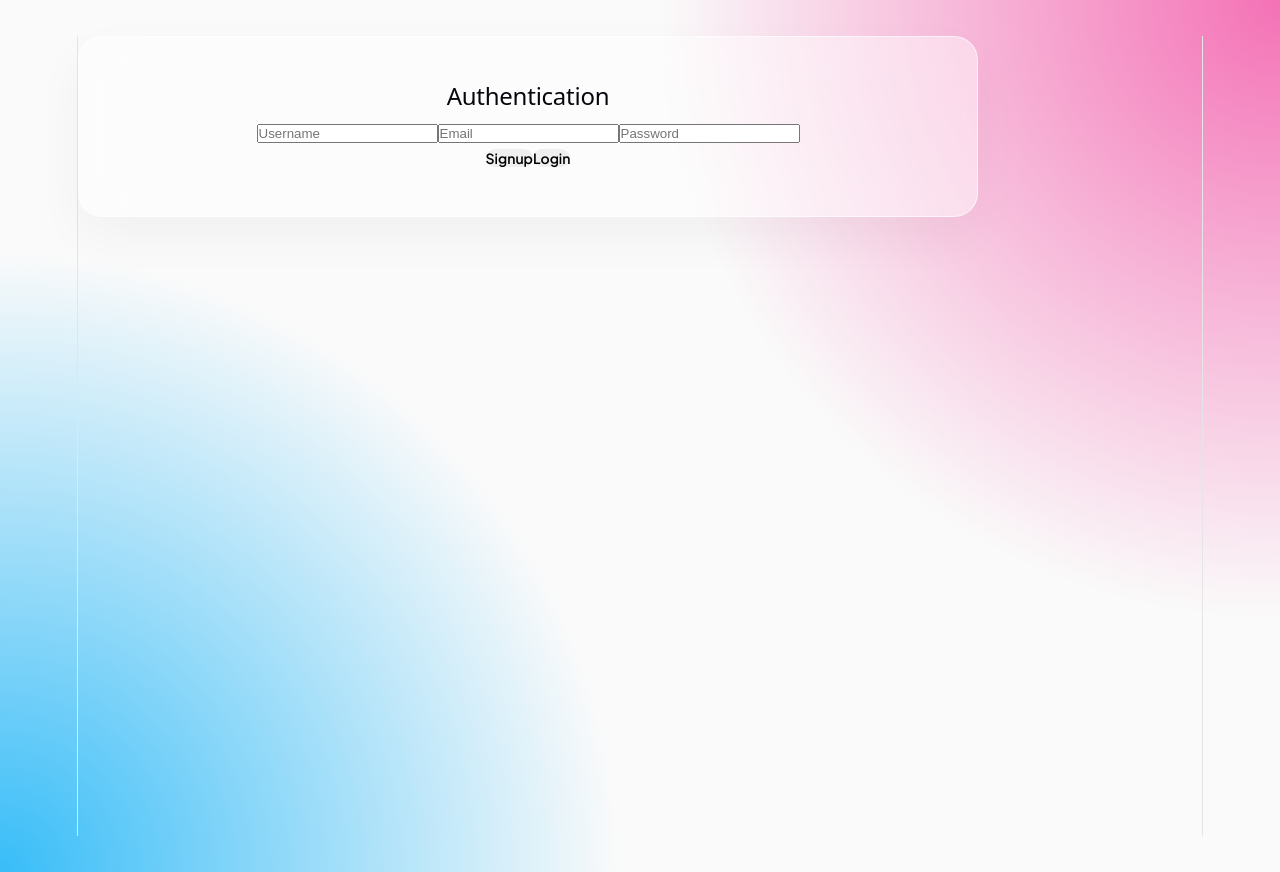
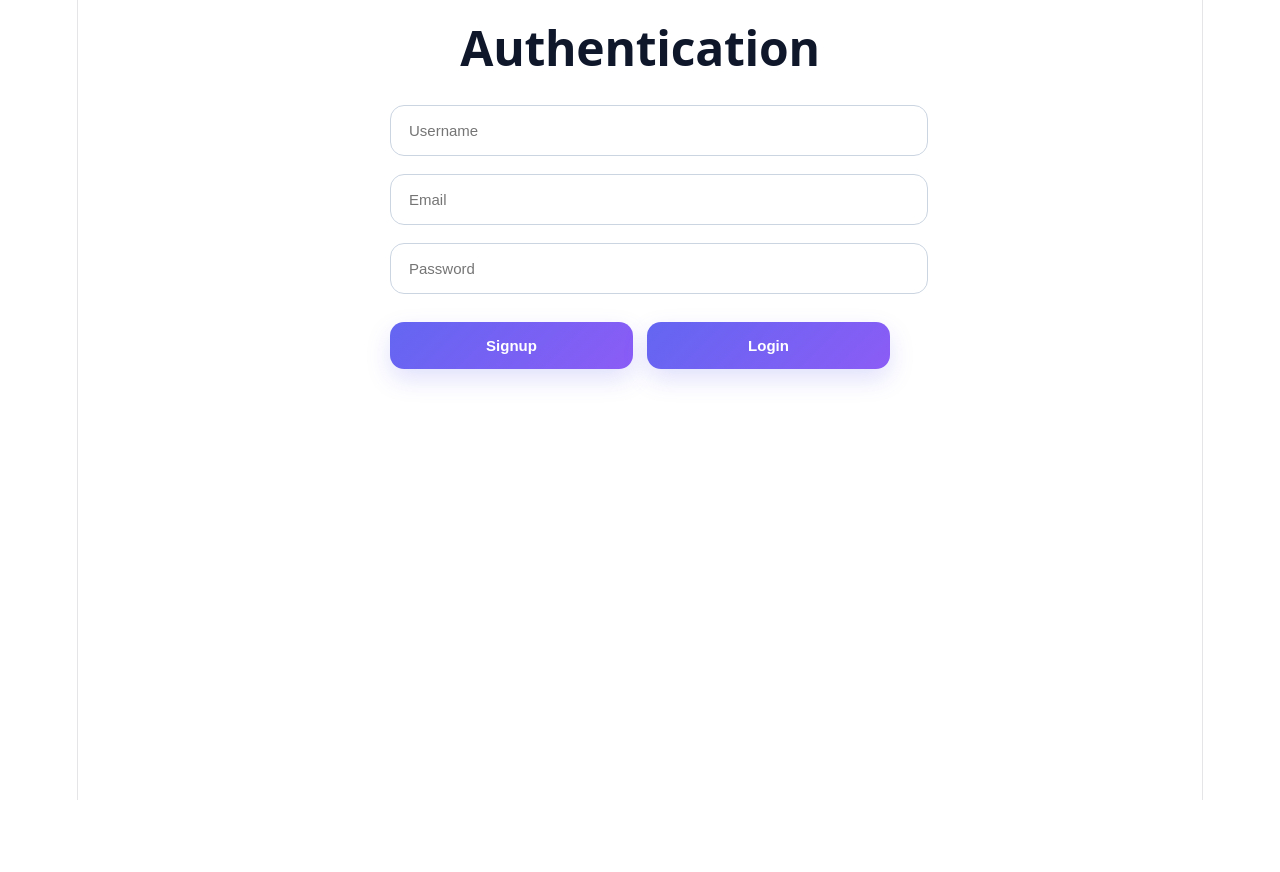
Before and after one commit to Manya216/AI-RESUME-ANALYSER-FRONTEND, a React (Vite) app: page / in a window 1280 px wide. After the commit the page ends 800 px from the top, so only its background shows below. Built offline with nearby package versions, Linux system fonts and the light colour scheme.

Commit message:
Update App.css

```diff
--- a/src/App.css
+++ b/src/App.css
@@ -1,297 +1,117 @@
-@import url('https://fonts.googleapis.com/css2?family=Plus+Jakarta+Sans:wght@300;400;500;600;700;800&display=swap');
+/* AUTH FIX */
 
-/* RESET & BASE */
-* {
-  margin: 0;
-  padding: 0;
-  box-sizing: border-box;
+.auth-section {
+
+  width: 100%;
+
+  max-width: 500px;
+
+  margin: auto;
+
+  display: flex;
+
+  flex-direction: column;
+
+  gap: 18px;
+
+  padding: 20px;
 }
 
-body {
-  font-family: 'Plus Jakarta Sans', sans-serif;
-  background: radial-gradient(circle at top right, #f472b6, transparent 40%),
-              radial-gradient(circle at bottom left, #38bdf8, transparent 40%),
-              #fafafa;
-  color: #1e293b;
-  min-height: 100vh;
-  display: flex;
-  justify-content: center;
-  align-items: center;
-  padding: 2rem;
-}
 
-/* APP WRAPPER (Make sure your HTML wraps everything in this or a container class) */
-.main-container {
-  width: 100%;
-  max-width: 900px;
-  background: rgba(255, 255, 255, 0.45);
-  backdrop-filter: blur(20px);
-  -webkit-backdrop-filter: blur(20px);
-  border: 1px solid rgba(255, 255, 255, 0.6);
-  border-radius: 24px;
-  padding: 2.5rem;
-  box-shadow: 0 20px 50px rgba(0, 0, 0, 0.04);
-}
+/* AUTH TITLE */
 
-/* TOP HEADER BAR */
-.top-bar {
-  display: flex;
-  justify-content: space-between;
-  align-items: center;
-  margin-bottom: 2rem;
-  border-bottom: 1px solid rgba(0, 0, 0, 0.05);
-  padding-bottom: 1.5rem;
-}
+.auth-section h2 {
 
-.title {
-  font-size: 36px;
+  text-align: center;
+
+  font-size: 48px;
+
   font-weight: 800;
-  letter-spacing: -1px;
-  background: linear-gradient(135deg, #0f172a 0%, #475569 100%);
-  -webkit-background-clip: text;
-  background-clip: text;
-  color: transparent;
-}
 
-.subtitle {
-  text-align: center;
-  color: #64748b;
-  font-size: 1rem;
-  margin-bottom: 1.5rem;
-}
+  margin-bottom: 10px;
 
-/* BUTTONS */
-button, .clear-history-btn {
-  cursor: pointer;
-  border: none;
-  font-family: inherit;
-  font-weight: 600;
-  font-size: 14px;
-  transition: all 0.2s cubic-bezier(0.4, 0, 0.2, 1);
-  border-radius: 12px;
-  display: inline-flex;
-  align-items: center;
-  justify-content: center;
-}
-
-.logout-btn {
-  padding: 8px 16px;
-  background: #fee2e2;
-  color: #ef4444;
-}
-
-.logout-btn:hover {
-  background: #fca5a5;
-  color: #991b1b;
-}
-
-/* FILE UPLOAD INTERFACE */
-.upload-container {
-  background: rgba(255, 255, 255, 0.8);
-  border: 2px dashed #cbd5e1;
-  border-radius: 16px;
-  padding: 2rem;
-  text-align: center;
-  transition: border-color 0.2s ease;
-  margin-bottom: 2rem;
-}
-
-.upload-container:hover {
-  border-color: #6366f1;
-}
-
-input[type="file"] {
-  font-family: inherit;
-  color: #64748b;
-  background: transparent;
-  padding: 10px;
-}
-
-.upload-btn {
-  margin-top: 1rem;
-  padding: 12px 24px;
-  background: #0f172a;
-  color: #ffffff;
-  width: auto;
-  min-width: 160px;
-  box-shadow: 0 4px 12px rgba(15, 23, 42, 0.15);
-}
-
-.upload-btn:hover {
-  background: #1e293b;
-  transform: translateY(-1px);
-  box-shadow: 0 6px 20px rgba(15, 23, 42, 0.2);
-}
-
-/* RESULTS GRID & STATS */
-.results-section {
-  background: rgba(255, 255, 255, 0.7);
-  border-radius: 20px;
-  padding: 2rem;
-  border: 1px solid rgba(255, 255, 255, 0.5);
-  box-shadow: 0 10px 30px rgba(0, 0, 0, 0.02);
-  margin-bottom: 2.5rem;
-}
-
-.score-display {
-  display: flex;
-  flex-direction: column;
-  align-items: center;
-  margin-bottom: 1.5rem;
-}
-
-.ats-label {
-  font-size: 14px;
-  text-transform: uppercase;
-  letter-spacing: 1.5px;
-  color: #64748b;
-  font-weight: 700;
-}
-
-.big-text {
-  font-size: 72px;
-  font-weight: 800;
-  background: linear-gradient(135deg, #10b981 0%, #059669 100%);
-  -webkit-background-clip: text;
-  background-clip: text;
-  color: transparent;
-  line-height: 1;
-  margin: 0.5rem 0;
-}
-
-.role-text {
-  font-size: 18px;
-  font-weight: 600;
-  color: #4f46e5;
-  background: #eef2ff;
-  padding: 6px 16px;
-  border-radius: 99px;
-  display: inline-block;
-  margin-bottom: 2rem;
-}
-
-/* REPAIRING THE DIRTY BULLET LIST (SKILLS) */
-.skills-heading {
-  font-size: 14px;
-  font-weight: 700;
-  text-transform: uppercase;
-  color: #475569;
-  letter-spacing: 0.5px;
-  margin-bottom: 1rem;
-  text-align: center;
-}
-
-/* Ensure your <ul> features this class to drop the bullets completely */
-.skills-container {
-  list-style: none; /* Kills the floating bullets */
-  display: flex;
-  flex-wrap: wrap;
-  justify-content: center;
-  gap: 8px;
-  max-width: 600px;
-  margin: 0 auto 2rem auto;
-}
-
-.skills-container li {
-  background: #ffffff;
-  color: #334155;
-  font-size: 13px;
-  font-weight: 500;
-  padding: 6px 14px;
-  border-radius: 8px;
-  border: 1px solid #e2e8f0;
-  box-shadow: 0 2px 4px rgba(0,0,0,0.02);
-  text-transform: capitalize;
-}
-
-/* SUGGESTIONS SECTION */
-.suggestions-panel {
-  text-align: center;
-  color: #64748b;
-  font-size: 14px;
-  font-style: italic;
-  padding: 1rem;
-  background: rgba(0, 0, 0, 0.02);
-  border-radius: 12px;
-}
-
-/* HISTORY SECTION */
-.history-section {
-  margin-top: 3rem;
-  border-top: 1px dashed #cbd5e1;
-  padding-top: 2rem;
-}
-
-.history-header {
-  display: flex;
-  justify-content: space-between;
-  align-items: center;
-  margin-bottom: 1.5rem;
-}
-
-.history-title {
-  font-size: 20px;
-  font-weight: 700;
-  color: #1e293b;
-}
-
-.clear-history-btn {
-  background: transparent;
-  color: #64748b;
-  font-size: 13px;
-  padding: 6px 12px;
-  border: 1px solid #cbd5e1;
-}
-
-.clear-history-btn:hover {
-  background: #f1f5f9;
-  color: #1e293b;
-}
-
-.history-card {
-  display: flex;
-  justify-content: space-between;
-  align-items: center;
-  background: #ffffff;
-  padding: 1rem 1.5rem;
-  border-radius: 14px;
-  border: 1px solid #e2e8f0;
-  margin-bottom: 0.75rem;
-}
-
-.history-meta {
-  display: flex;
-  flex-direction: column;
-  gap: 4px;
-}
-
-.history-file {
-  font-weight: 600;
-  font-size: 14px;
   color: #0f172a;
 }
 
-.history-role {
-  font-size: 12px;
-  color: #64748b;
+
+/* INPUTS */
+
+.auth-section input {
+
+  width: 100%;
+
+  padding: 16px 18px;
+
+  border-radius: 14px;
+
+  border: 1px solid #cbd5e1;
+
+  background: rgba(255,255,255,0.8);
+
+  font-size: 15px;
+
+  outline: none;
+
+  transition: 0.25s ease;
 }
 
-.history-score-badge {
-  font-weight: 700;
-  color: #059669;
-  background: #ecfdf5;
-  padding: 4px 10px;
-  border-radius: 6px;
-  font-size: 13px;
+.auth-section input:focus {
+
+  border-color: #6366f1;
+
+  box-shadow:
+    0 0 0 4px rgba(99,102,241,0.12);
 }
 
-.hide-btn {
-  padding: 6px 12px;
-  background: #f87171;
-  color: white;
-  font-size: 12px;
+
+/* BUTTON ROW */
+
+.auth-buttons {
+
+  display: flex;
+
+  gap: 14px;
+
+  margin-top: 10px;
 }
 
-.hide-btn:hover {
-  background: #ef4444;
+
+/* BUTTONS */
+
+.auth-buttons button {
+
+  flex: 1;
+
+  padding: 15px;
+
+  border: none;
+
+  border-radius: 14px;
+
+  background: linear-gradient(
+    135deg,
+    #6366f1,
+    #8b5cf6
+  );
+
+  color: white;
+
+  font-size: 15px;
+
+  font-weight: 700;
+
+  cursor: pointer;
+
+  transition: 0.25s ease;
+
+  box-shadow:
+    0 10px 25px rgba(99,102,241,0.2);
 }
+
+.auth-buttons button:hover {
+
+  transform: translateY(-2px);
+
+  box-shadow:
+    0 15px 35px rgba(99,102,241,0.3);
+}
```
